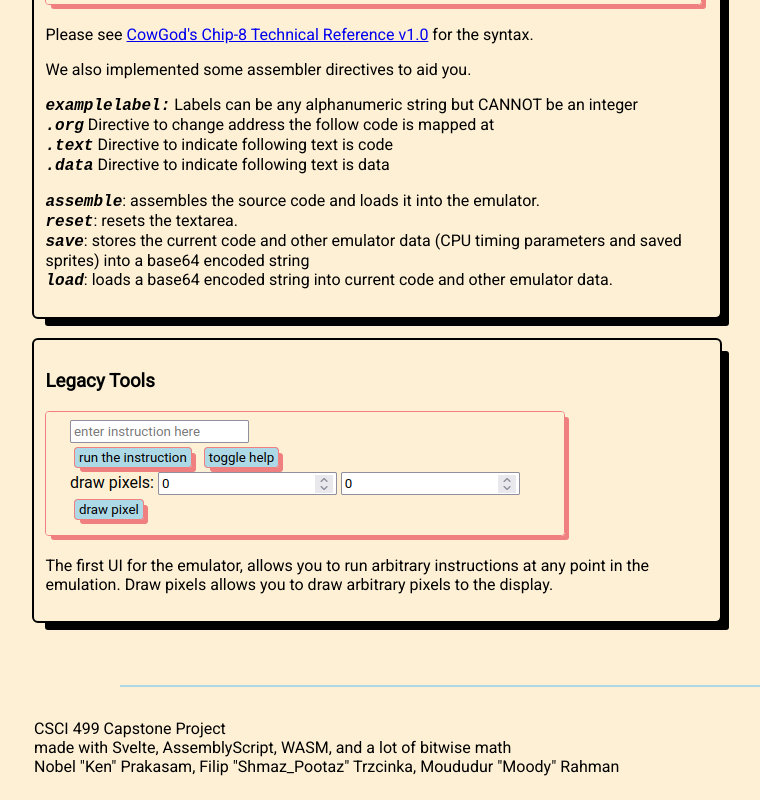
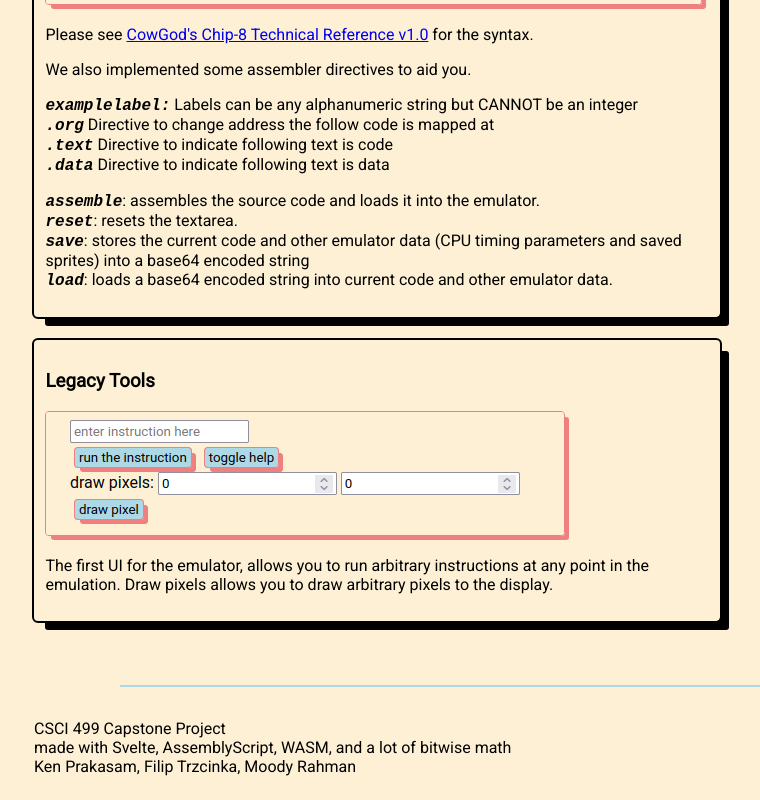
Before and after one commit to moodyRahman/cs499_chip8emu, a SvelteKit app in the folder frontend/: page /help in a window 1280 px wide. Shown: the part 5862-6662 px from the top of the page, without its empty margins (94-854 px from the left). Built offline with nearby package versions, Linux system fonts and the light colour scheme.

Commit message:
new footer

```diff
--- a/frontend/src/routes/+layout.svelte
+++ b/frontend/src/routes/+layout.svelte
@@ -31,7 +31,7 @@
             made with Svelte, AssemblyScript, WASM, and a lot of bitwise math
         </div>
         <div>
-            Nobel "Ken" Prakasam,  Filip "Shmaz_Pootaz" Trzcinka, Moududur "Moody" Rahman
+            Ken Prakasam,  Filip Trzcinka, Moody Rahman
         </div>
 
     </footer>
```
